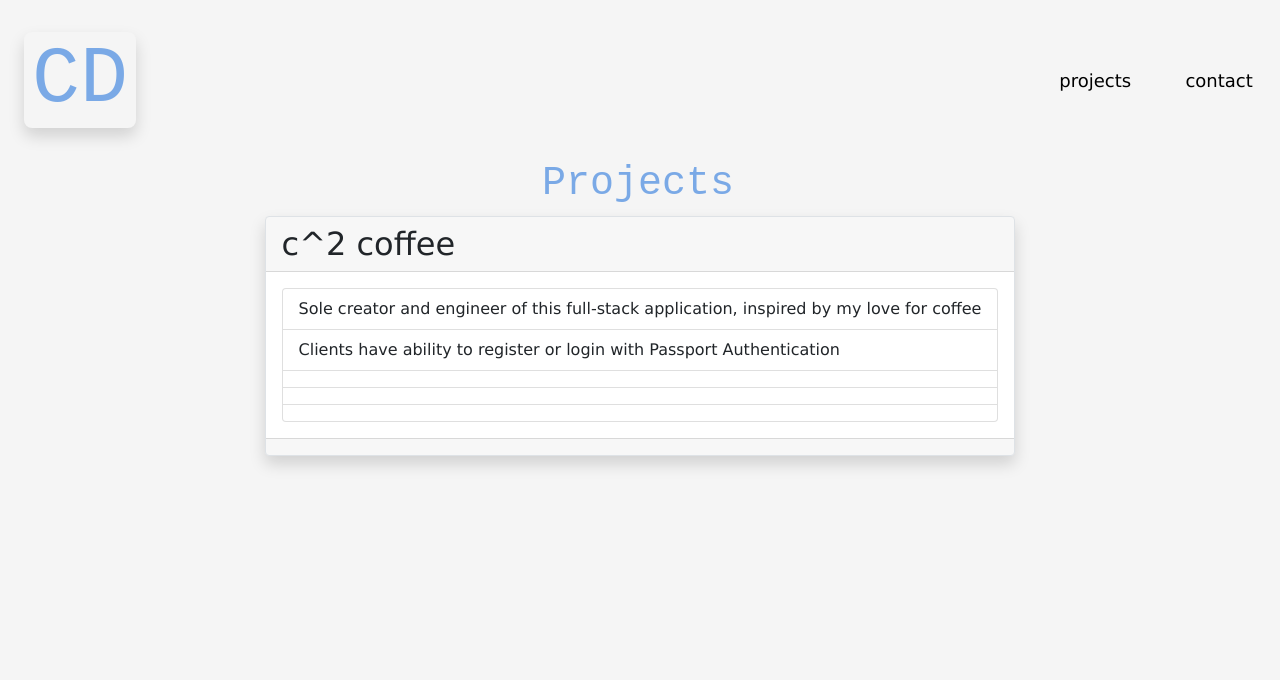
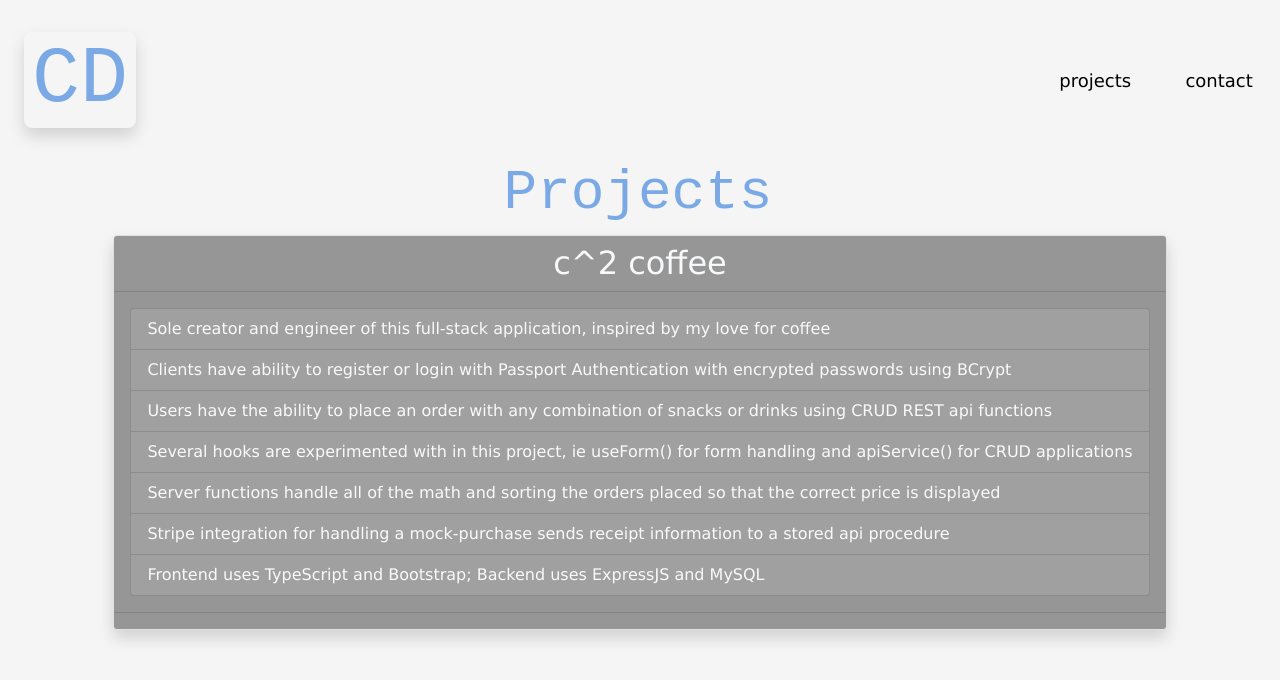
Before and after one commit to Slap-a-tha-Bass/portfolio, a React (Create React App) app: page /projects in a window 1280 px wide. Shown: the top 680 px of the page. Built offline with nearby package versions, Linux system fonts and the light colour scheme; the HTML template or start-up script is replaced by a standard one.

Commit message:
formatting card properties

```diff
--- a/src/App.css
+++ b/src/App.css
@@ -28,7 +28,7 @@
   color: black
 }
 @keyframes nav {
-  from{background-color: black}
+  from{background-color: rgb(122, 169, 230)}
   to{background-color: rgb(245,245,245)}
   from{color:rgb(245, 245, 245)}
   to{color:black}
@@ -67,6 +67,8 @@
   color:rgb(122, 169, 230);
   font-family: monospace;
   padding-left: 0.5rem;
+  margin-top: 0.8rem;
+  margin-left: 0.8rem;
 }
 .Name:hover {
   cursor: pointer;
@@ -104,7 +106,7 @@
   font-weight: 300;
   border: rgb(110, 110, 110) 5px inset;
   border-radius: 0.3rem;
-  color: whitesmoke;
+  color: black;
   background-color: rgb(61, 61, 61);
   margin-right: 5.5rem;
   margin-left: 5.5rem;
@@ -119,7 +121,7 @@
   font-weight: 300;
   border: rgb(110, 110, 110) 5px inset;
   border-radius: 0.3rem;
-  color: whitesmoke;
+  color: black;
   background-color: rgb(61, 61, 61);
   margin-right: 8.5rem;
   margin-left: 8.5rem;
@@ -134,13 +136,13 @@
   font-weight: 300;
   border: rgb(110, 110, 110) 5px inset;
   border-radius: 0.3rem;
-  color: whitesmoke;
+  color: black;
   background-color: rgb(61, 61, 61);
   margin-right: 4rem;
   margin-left: 4rem;
 }
 .social {
-  color: whitesmoke;
+  color: black;
   font-size: calc(15px + 2vmin);
   min-height: 3rem;
   min-width: 3rem;
@@ -155,3 +157,12 @@
 .lucida {
   font-family: 'Lucida Sans', 'Lucida Sans Regular', 'Lucida Grande', 'Lucida Sans Unicode', Geneva, Verdana, sans-serif;
 }
+.text-color {
+  color: rgb(122, 169, 230);
+}
+.card-header-warning {
+  background-color: rgb(160,160,160)!important;
+}
+.card-header-info {
+  background-color: rgb(150,150,150)!important;
+}
--- a/src/views/Home.jsx
+++ b/src/views/Home.jsx
@@ -5,7 +5,7 @@ const Home = () => {
             <>
                 <div>
                     <div className="Home display-3 d-flex align-items-center">
-                        Hi, my name is  <p className="Name display-1 mt-3 mx-1"> Corey DeLoach</p>
+                        Hi, my name is  <p className="Name display-1"> Corey DeLoach</p>
                     </div>
                     <div className="Home display-3">
                         I am a Full-Stack Software Developer
--- a/src/views/Projects.jsx
+++ b/src/views/Projects.jsx
@@ -4,22 +4,24 @@ const Projects = () => {
 
     return (
         <>
-                <h1 className="Projects text-center">Projects</h1>
+                <h1 className="Projects text-center display-4">Projects</h1>
                 <div className="d-flex justify-content-center">
                     <div className="card border rounded shadow">
-                        <h2 className="card-header">c^2 coffee</h2>
-                        <div className="card-body">
+                        <div className="card-header card-header-info text-light text-center  h2">c^2 coffee</div>
+                        <div className="card-body card-header-info">
                             <div className="card-text">
                                 <ul className="list-group">
-                                    <li className="list-group-item">Sole creator and engineer of this full-stack application, inspired by my love for coffee</li>
-                                    <li className="list-group-item">Clients have ability to register or login with Passport Authentication </li>
-                                    <li className="list-group-item"></li>
-                                    <li className="list-group-item"></li>
-                                    <li className="list-group-item"></li>
+                                    <li className="list-group-item card-header-warning text-light">Sole creator and engineer of this full-stack application, inspired by my love for coffee</li>
+                                    <li className="list-group-item card-header-warning text-light">Clients have ability to register or login with Passport Authentication with encrypted passwords using BCrypt</li>
+                                    <li className="list-group-item card-header-warning text-light">Users have the ability to place an order with any combination of snacks or drinks using CRUD REST api functions</li>
+                                    <li className="list-group-item card-header-warning text-light">Several hooks are experimented with in this project, ie useForm() for form handling and apiService() for CRUD applications</li>
+                                    <li className="list-group-item card-header-warning text-light">Server functions handle all of the math and sorting the orders placed so that the correct price is displayed</li>
+                                    <li className="list-group-item card-header-warning text-light">Stripe integration for handling a mock-purchase sends receipt information to a stored api procedure</li>
+                                    <li className="list-group-item card-header-warning text-light">Frontend uses TypeScript and Bootstrap; Backend uses ExpressJS and MySQL </li>
                                 </ul>
                             </div>
                         </div>
-                        <div className="card-footer"></div>
+                        <div className="card-footer card-header-info"></div>
                     </div>
                 </div>
                 {/* <div className="col-md-12 bgcolor">
```
